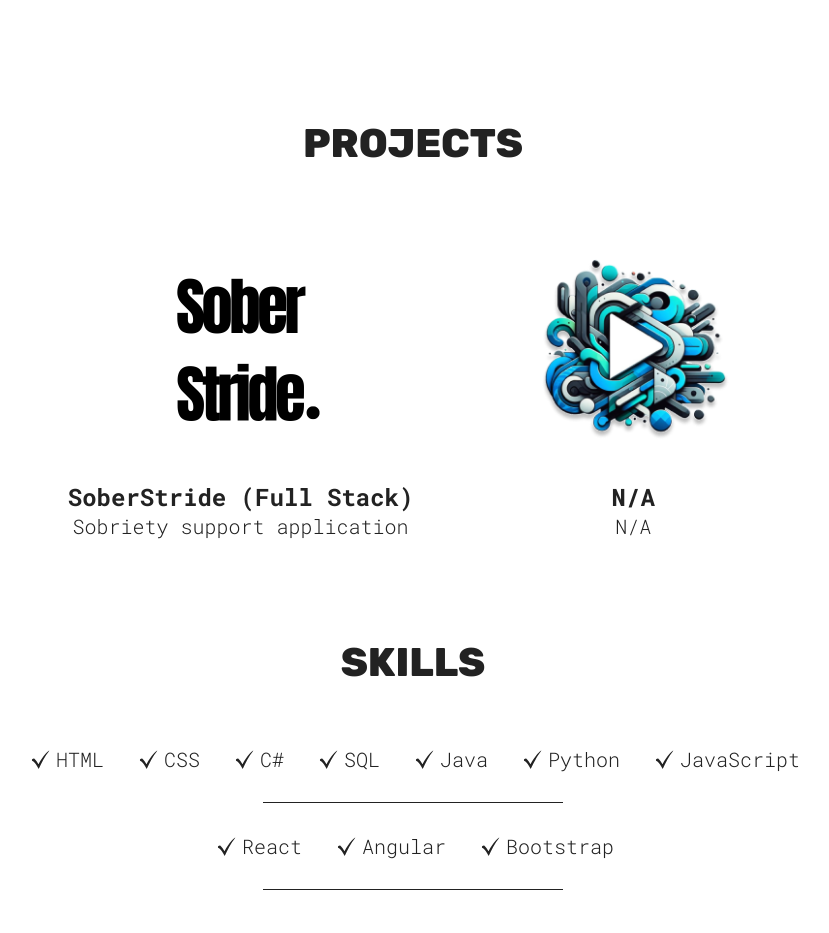
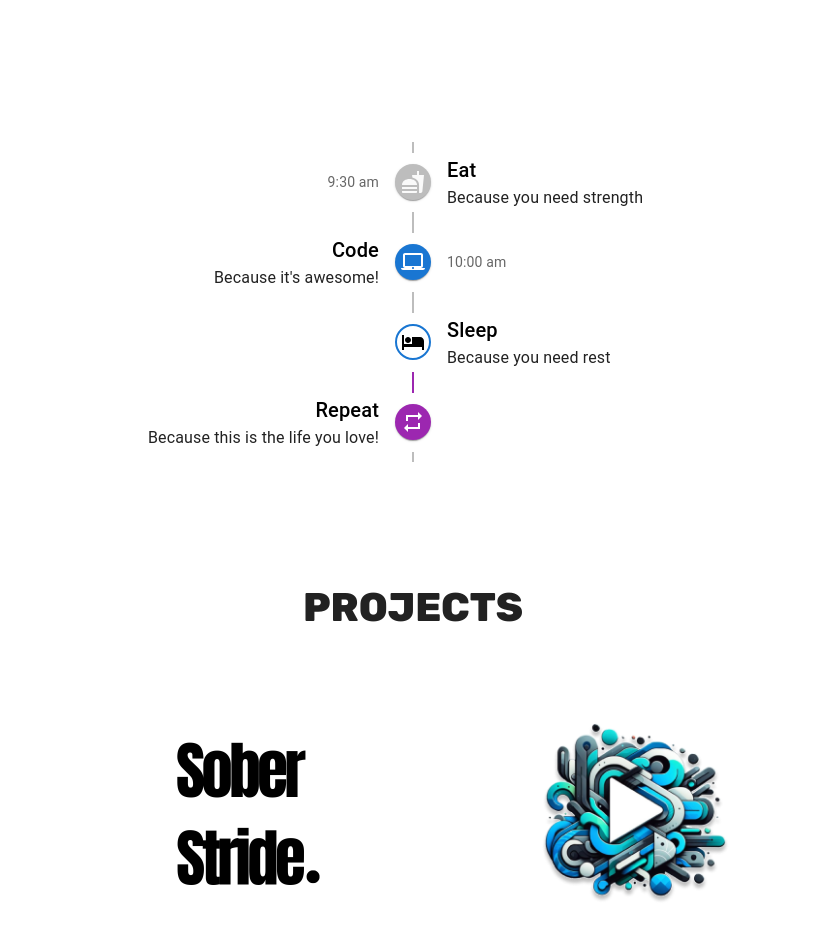
Before and after one commit to jmcknight17/jaymcknight-portfolio, a React (Vite) app: page / in a window 1280 px wide. Shown: the part 780-1713 px from the top of the page, without its empty margins (227-1056 px from the left). Built offline with nearby package versions, Linux system fonts and the light colour scheme.

Commit message:
Base template for Timeline Component. Styling and content changes required

```diff
--- a/package.json
+++ b/package.json
@@ -10,6 +10,11 @@
     "preview": "vite preview"
   },
   "dependencies": {
+    "@emotion/react": "^11.14.0",
+    "@emotion/styled": "^11.14.0",
+    "@mui/icons-material": "^6.3.1",
+    "@mui/lab": "^6.0.0-beta.22",
+    "@mui/material": "^6.3.1",
     "react": "^18.3.1",
     "react-dom": "^18.3.1"
   },
--- a/src/App.jsx
+++ b/src/App.jsx
@@ -5,11 +5,13 @@
 import Contact from "./Components/Contact";
 import "./App.css";
 import Footer from "./Components/Footer";
+import Timeline from "./Components/Timeline";
 
 function App() {
   return (
     <>
       <Hero />
+        <Timeline />
       <Projects />
       <Skills />
       <Contact />
--- /dev/null
+++ b/src/Components/Timeline.jsx
@@ -0,0 +1,95 @@
+//import * as React from 'react';
+import Timeline from '@mui/lab/Timeline';
+import TimelineItem from '@mui/lab/TimelineItem';
+import TimelineSeparator from '@mui/lab/TimelineSeparator';
+import TimelineConnector from '@mui/lab/TimelineConnector';
+import TimelineContent from '@mui/lab/TimelineContent';
+import TimelineOppositeContent from '@mui/lab/TimelineOppositeContent';
+import TimelineDot from '@mui/lab/TimelineDot';
+import FastfoodIcon from '@mui/icons-material/Fastfood';
+import LaptopMacIcon from '@mui/icons-material/LaptopMac';
+import HotelIcon from '@mui/icons-material/Hotel';
+import RepeatIcon from '@mui/icons-material/Repeat';
+import Typography from '@mui/material/Typography';
+
+export default function CustomizedTimeline() {
+    return (
+        <Timeline position="alternate">
+            <TimelineItem>
+                <TimelineOppositeContent
+                    sx={{ m: 'auto 0' }}
+                    align="right"
+                    variant="body2"
+                    color="text.secondary"
+                >
+                    9:30 am
+                </TimelineOppositeContent>
+                <TimelineSeparator>
+                    <TimelineConnector />
+                    <TimelineDot>
+                        <FastfoodIcon />
+                    </TimelineDot>
+                    <TimelineConnector />
+                </TimelineSeparator>
+                <TimelineContent sx={{ py: '12px', px: 2 }}>
+                    <Typography variant="h6" component="span">
+                        Eat
+                    </Typography>
+                    <Typography>Because you need strength</Typography>
+                </TimelineContent>
+            </TimelineItem>
+            <TimelineItem>
+                <TimelineOppositeContent
+                    sx={{ m: 'auto 0' }}
+                    variant="body2"
+                    color="text.secondary"
+                >
+                    10:00 am
+                </TimelineOppositeContent>
+                <TimelineSeparator>
+                    <TimelineConnector />
+                    <TimelineDot color="primary">
+                        <LaptopMacIcon />
+                    </TimelineDot>
+                    <TimelineConnector />
+                </TimelineSeparator>
+                <TimelineContent sx={{ py: '12px', px: 2 }}>
+                    <Typography variant="h6" component="span">
+                        Code
+                    </Typography>
+                    <Typography>Because it&apos;s awesome!</Typography>
+                </TimelineContent>
+            </TimelineItem>
+            <TimelineItem>
+                <TimelineSeparator>
+                    <TimelineConnector />
+                    <TimelineDot color="primary" variant="outlined">
+                        <HotelIcon />
+                    </TimelineDot>
+                    <TimelineConnector sx={{ bgcolor: 'secondary.main' }} />
+                </TimelineSeparator>
+                <TimelineContent sx={{ py: '12px', px: 2 }}>
+                    <Typography variant="h6" component="span">
+                        Sleep
+                    </Typography>
+                    <Typography>Because you need rest</Typography>
+                </TimelineContent>
+            </TimelineItem>
+            <TimelineItem>
+                <TimelineSeparator>
+                    <TimelineConnector sx={{ bgcolor: 'secondary.main' }} />
+                    <TimelineDot color="secondary">
+                        <RepeatIcon />
+                    </TimelineDot>
+                    <TimelineConnector />
+                </TimelineSeparator>
+                <TimelineContent sx={{ py: '12px', px: 2 }}>
+                    <Typography variant="h6" component="span">
+                        Repeat
+                    </Typography>
+                    <Typography>Because this is the life you love!</Typography>
+                </TimelineContent>
+            </TimelineItem>
+        </Timeline>
+    );
+}
```
Also changed, not shown: src/Components/TimelineStyles.module.css (added), 1 other file (tests, documents, lock files or other folders).
